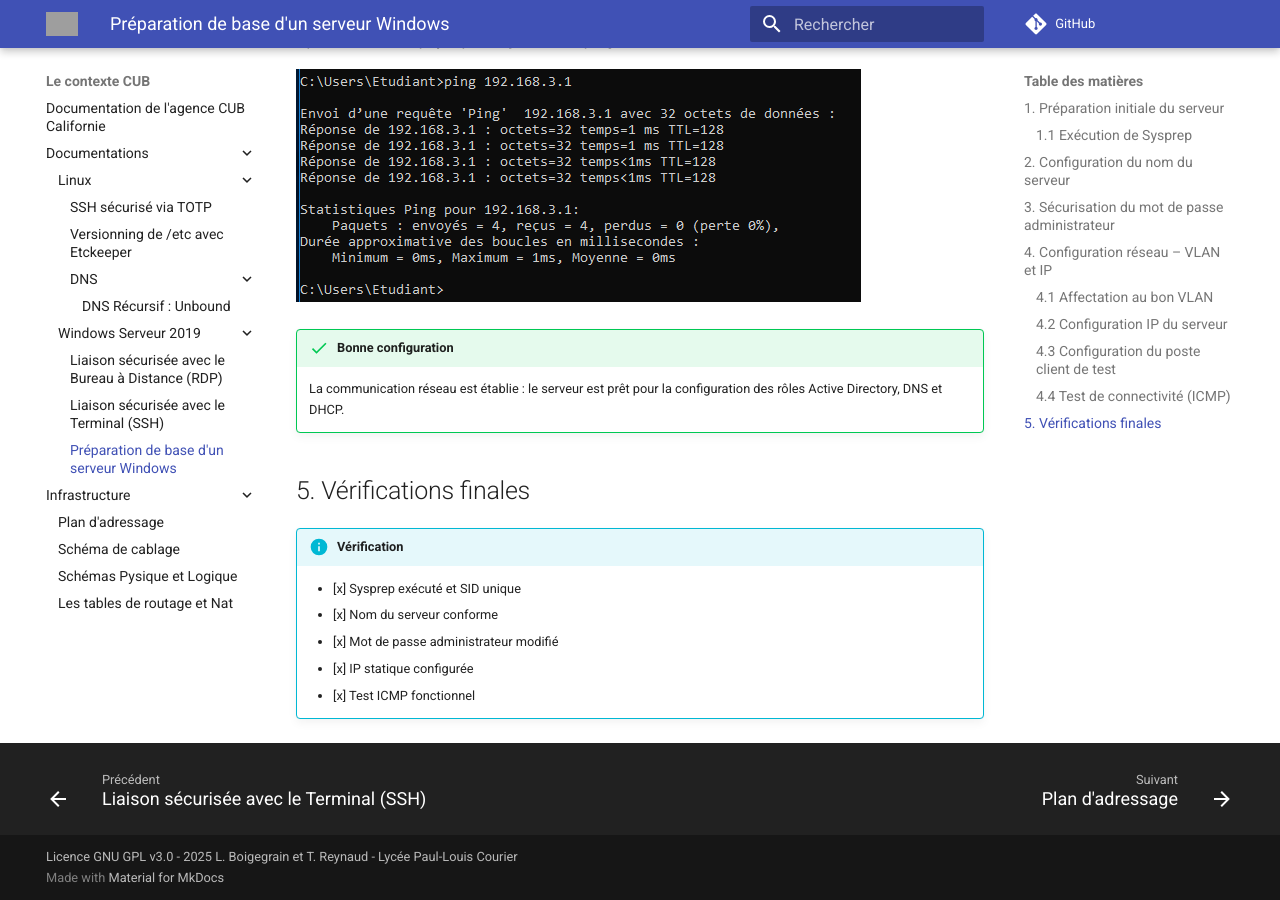
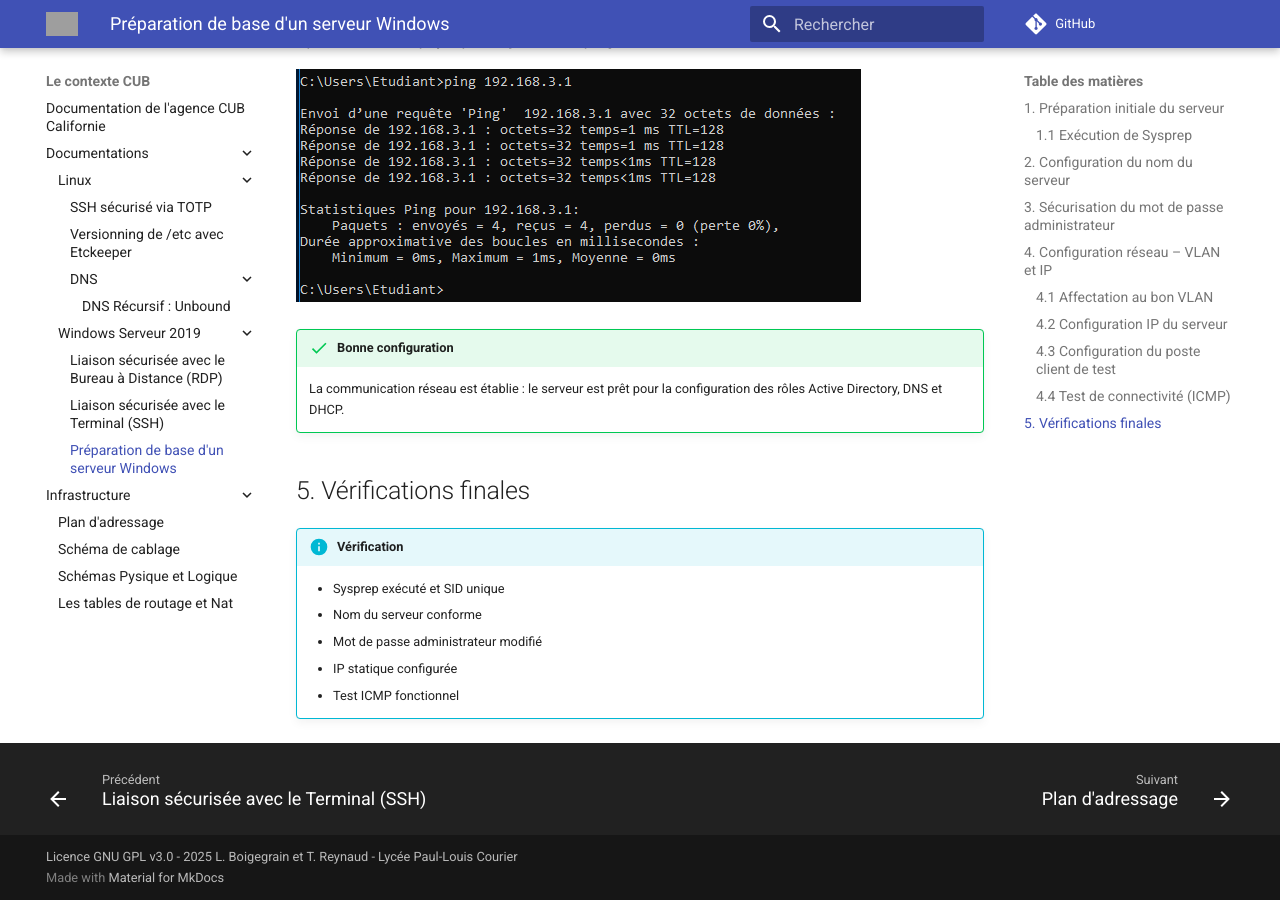
Before and after one commit to LibGR/CUBCalifornieDocs, an MkDocs documentation site: the page built from docs/Documentations/Windows Serveur 2019/beggining.md, in a window 1280 px wide and 900 px high, scrolled down 4983 px. Built offline with MkDocs 1.6.1 and Material for MkDocs 9.7.7, drawn with Linux system fonts in a browser that asks for light colours; comment, search, counter and statistics services are not loaded; grey boxes are pictures that could not be loaded.

Commit message:
Checklist

```diff
--- a/docs/Documentations/Windows Serveur 2019/beggining.md
+++ b/docs/Documentations/Windows Serveur 2019/beggining.md
@@ -97,8 +97,8 @@ Après connexion physique au **port 13**, le ping entre le client et le serveur
 ## 5. Vérifications finales
 
 !!! info "Vérification"
-    * [x] Sysprep exécuté et SID unique
-    * [x] Nom du serveur conforme
-    * [x] Mot de passe administrateur modifié
-    * [x] IP statique configurée
-    * [x] Test ICMP fonctionnel
+    * Sysprep exécuté et SID unique
+    * Nom du serveur conforme
+    * Mot de passe administrateur modifié
+    * IP statique configurée
+    * Test ICMP fonctionnel
```
